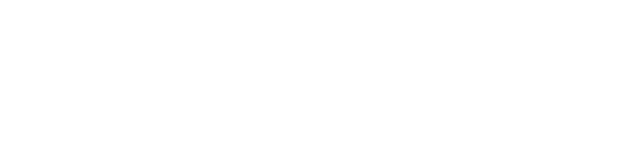
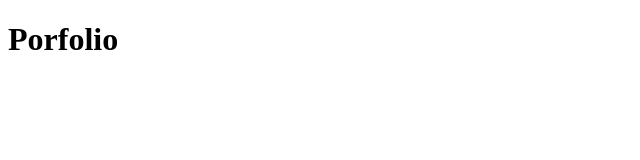
Before and after one commit to yashsuthar00/Portfolio, a plain HTML site: page index.html in a window 1280 px wide. Shown: the whole page, without its empty margins (0-640 px from the left). Drawn offline with Linux system fonts and the light colour scheme.

Commit message:
index file modified

```diff
--- a/index.html
+++ b/index.html
@@ -7,6 +7,12 @@
     <link rel="stylesheet" type="text.css" href="./style.css">
 </head>
 <body>
+    <!-- navbar -->
+    <div class="navbar">
+        <h1>Porfolio</h1>
 
+
+
+    </div>
 </body>
 </html>
```
